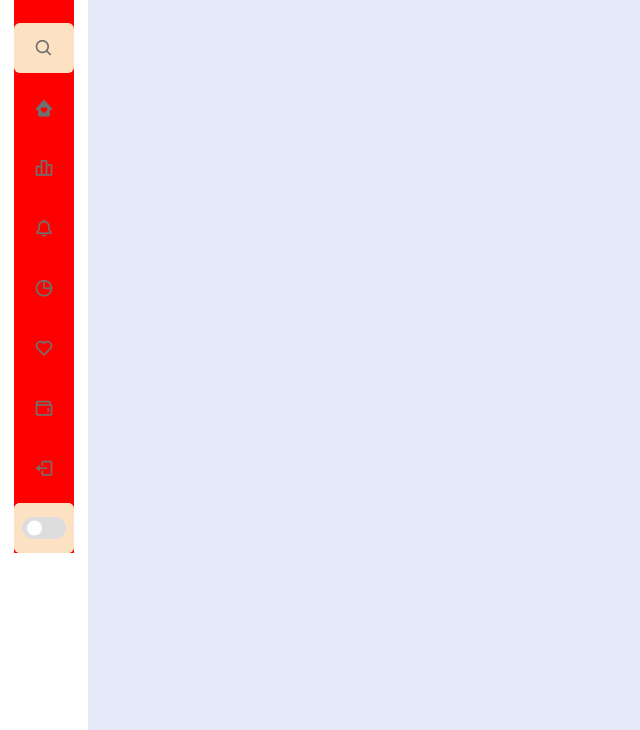
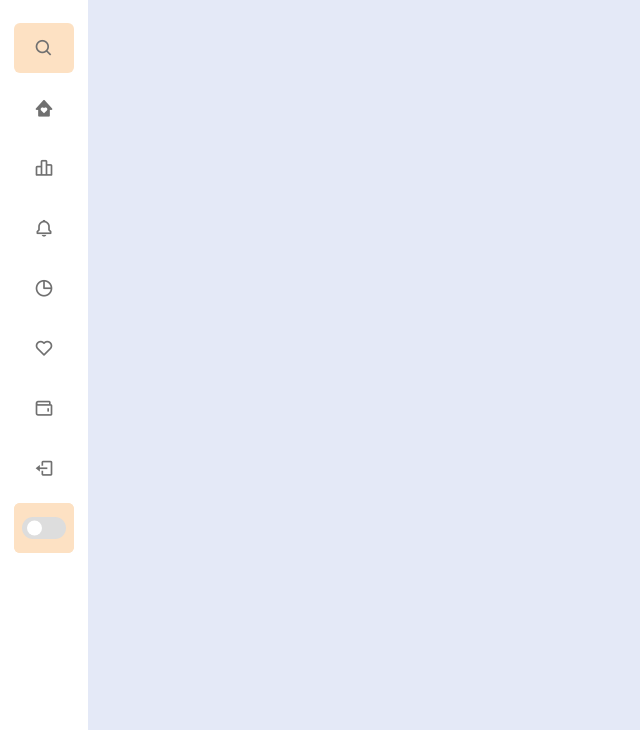
Before and after one commit to SakshiDangi/switchmode-sidebar-menu, a plain HTML site: page index.html in a window 1280 px wide. Shown: the part 70-800 px from the top of the page, without its empty margins (0-640 px from the left). Drawn offline with nearby package versions, Linux system fonts and the light colour scheme.

Commit message:
second commit

```diff
--- a/index.html
+++ b/index.html
@@ -55,7 +55,7 @@
         </div>
 
         <div class="bottom-content">
-            <li class="menu-bar">
+            <li class="">
                 <a href="#"><i class='bx bx-log-out icon'></i><span class="text nav-text">Logout</span></a>
             </li>
 
--- a/styles.css
+++ b/styles.css
@@ -198,7 +198,6 @@ body.dark .sidebar li a:hover .text {
 }
 
 .sidebar .menu-bar {
-    background: red;
     height: calc(100% -50px);
     display: flex;
     flex-direction: column;
```
